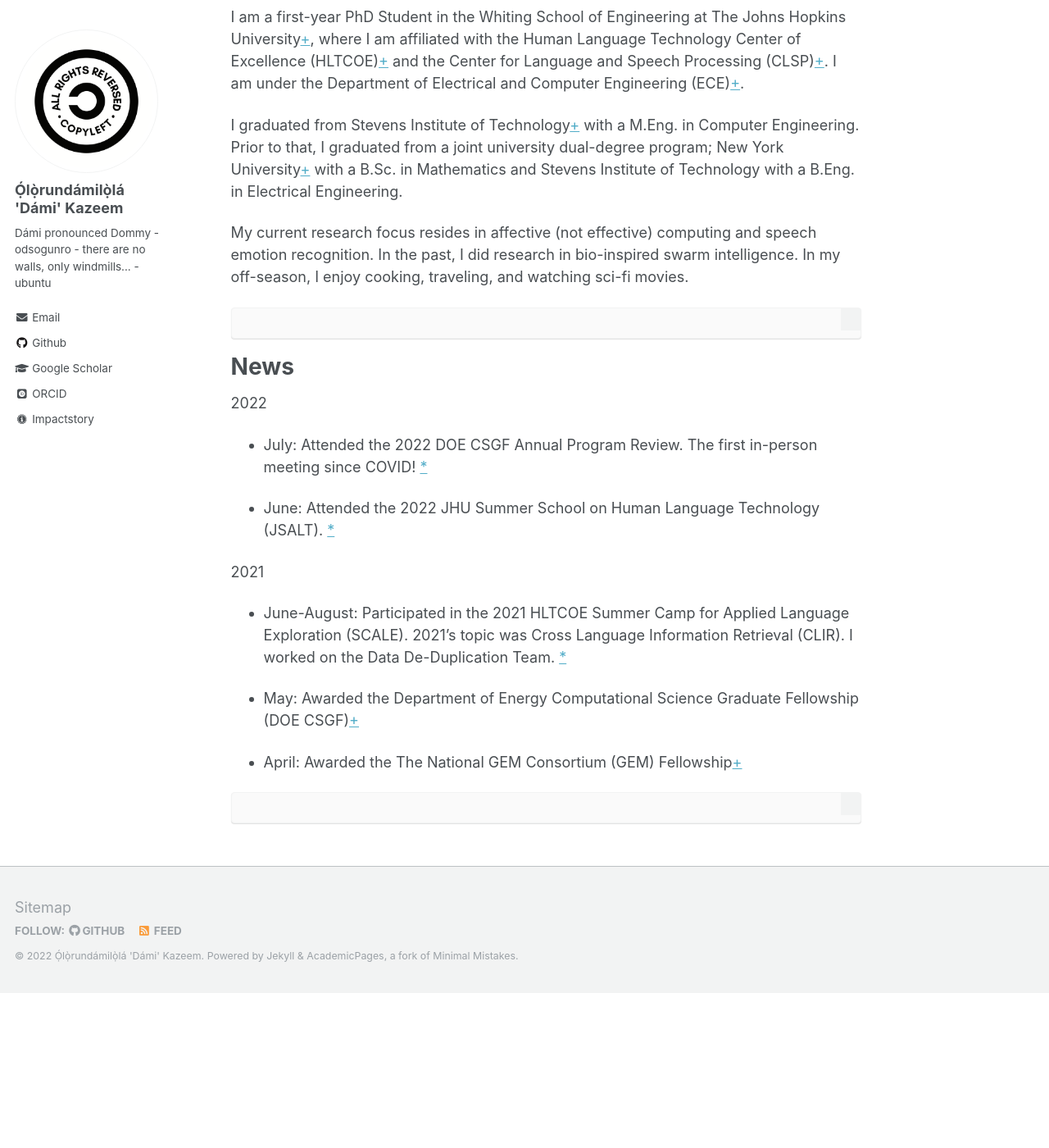
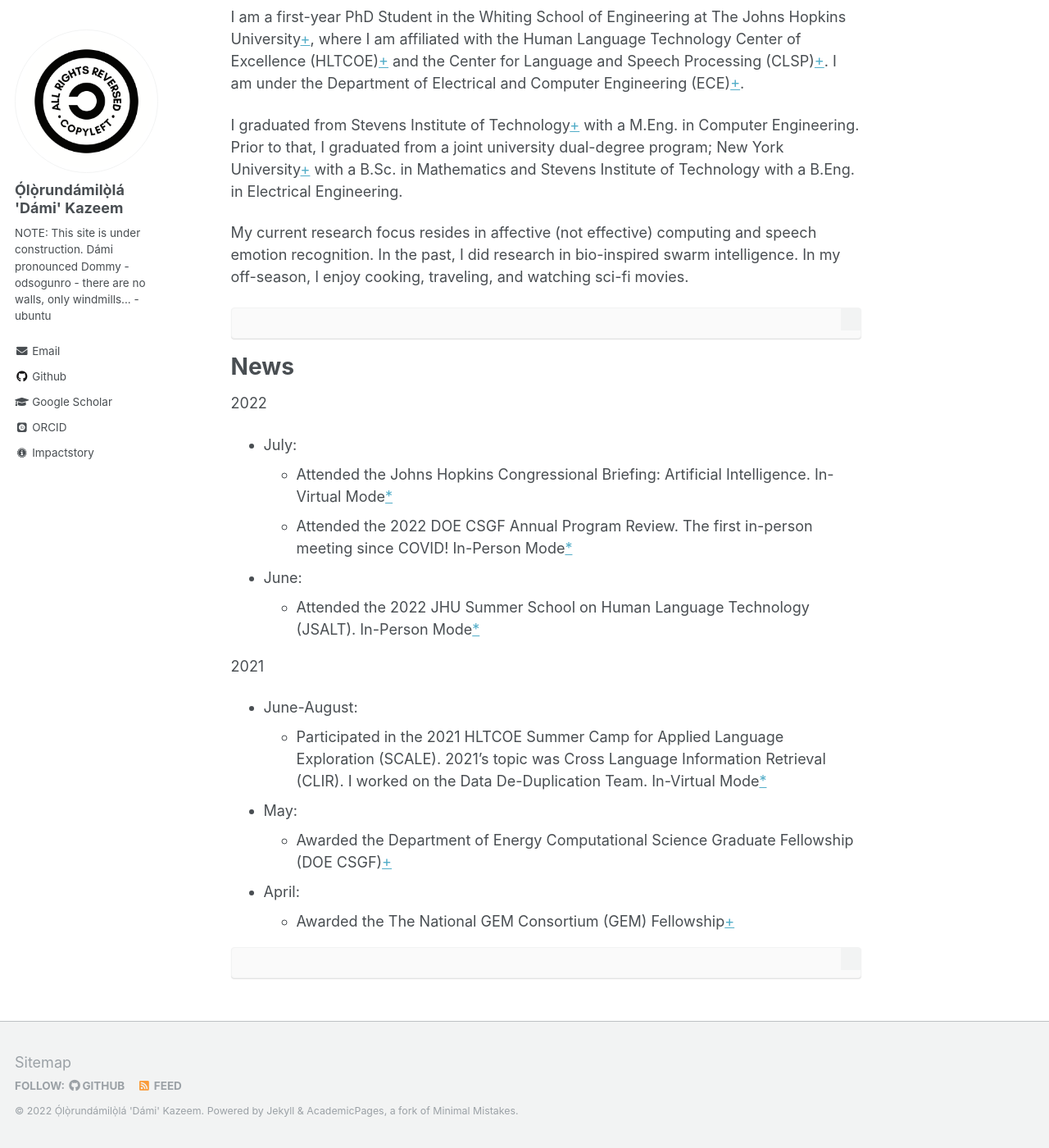
Before and after one commit to odsogunro/odsogunro.github.io, a Jekyll site: the page built from _pages/about.md, in a window 1280 px wide and 1400 px high, scrolled down 242 px. Shown: the whole window at 82% size. Built offline with Jekyll 4.4.1, drawn with Linux system fonts in a browser that asks for light colours; some web fonts are replaced; before the commit the page ends 1453 px from its top, so only the background shows below that.

Commit message:
updated site with notice of 'NOTE: This site is under construction' and updated News section

```diff
--- a/_config.yml
+++ b/_config.yml
@@ -82,7 +82,7 @@
 author:
   name             : "Ọ́lọ̀rundámilọ̀lá 'Dámi' Kazeem"
   avatar           : "dami_copyleft_shutterstock_1448493464.png" # "profile.png"
-  bio              : "Dámi pronounced Dommy - odsogunro - there are no walls, only windmills... - ubuntu"
+  bio              : "NOTE: This site is under construction. Dámi pronounced Dommy - odsogunro - there are no walls, only windmills... - ubuntu"
   location         : # "Location"
   employer         : # "Department of Energy"
   pubmed           : # "https://www.ncbi.nlm.nih.gov/pubmed/?term=john+snow"
--- a/_pages/about.md
+++ b/_pages/about.md
@@ -43,20 +43,26 @@
 =====
 2022
 
-- July: Attended the 2022 DOE CSGF Annual Program Review. The first in-person meeting since COVID! [*](https://www.krellinst.org/csgf/conf/2022)
+- July:
+  - Attended the Johns Hopkins Congressional Briefing: Artificial Intelligence. In-Virtual Mode[*](https://hub.jhu.edu/johns-hopkins-congressional-briefing-series/)
+  - Attended the 2022 DOE CSGF Annual Program Review. The first in-person meeting since COVID! In-Person Mode[*](https://www.krellinst.org/csgf/conf/2022)
 
-- June: Attended the 2022 JHU Summer School on Human Language Technology (JSALT). [*](https://www.clsp.jhu.edu/2022-eighth-frederick-jelinek-memorial-summer-workshop/2022-workshop-schedule/)
+- June:
+  - Attended the 2022 JHU Summer School on Human Language Technology (JSALT). In-Person Mode[*](https://www.clsp.jhu.edu/2022-eighth-frederick-jelinek-memorial-summer-workshop/2022-workshop-schedule/)
 
 <!-- - ... -->
 
 2021
 
-- June-August: Participated in the 2021 HLTCOE Summer Camp for Applied Language Exploration (SCALE). 2021's topic was Cross Language Information Retrieval (CLIR). I worked on the Data De-Duplication Team. [*](https://hltcoe.jhu.edu/research/scale/scale-2021/)
+- June-August:
+  - Participated in the 2021 HLTCOE Summer Camp for Applied Language Exploration (SCALE). 2021's topic was Cross Language Information Retrieval (CLIR). I worked on the Data De-Duplication Team. In-Virtual Mode[*](https://hltcoe.jhu.edu/research/scale/scale-2021/)
 
 
-- May: Awarded the Department of Energy Computational Science Graduate Fellowship (DOE CSGF)[+](https://www.krellinst.org/csgf)
+- May:
+  - Awarded the Department of Energy Computational Science Graduate Fellowship (DOE CSGF)[+](https://www.krellinst.org/csgf)
 
-- April: Awarded the The National GEM Consortium (GEM) Fellowship[+](https://www.gemfellowship.org)
+- April:
+  - Awarded the The National GEM Consortium (GEM) Fellowship[+](https://www.gemfellowship.org)
 
 
 
```
Also changed, not shown: 2 other files.
